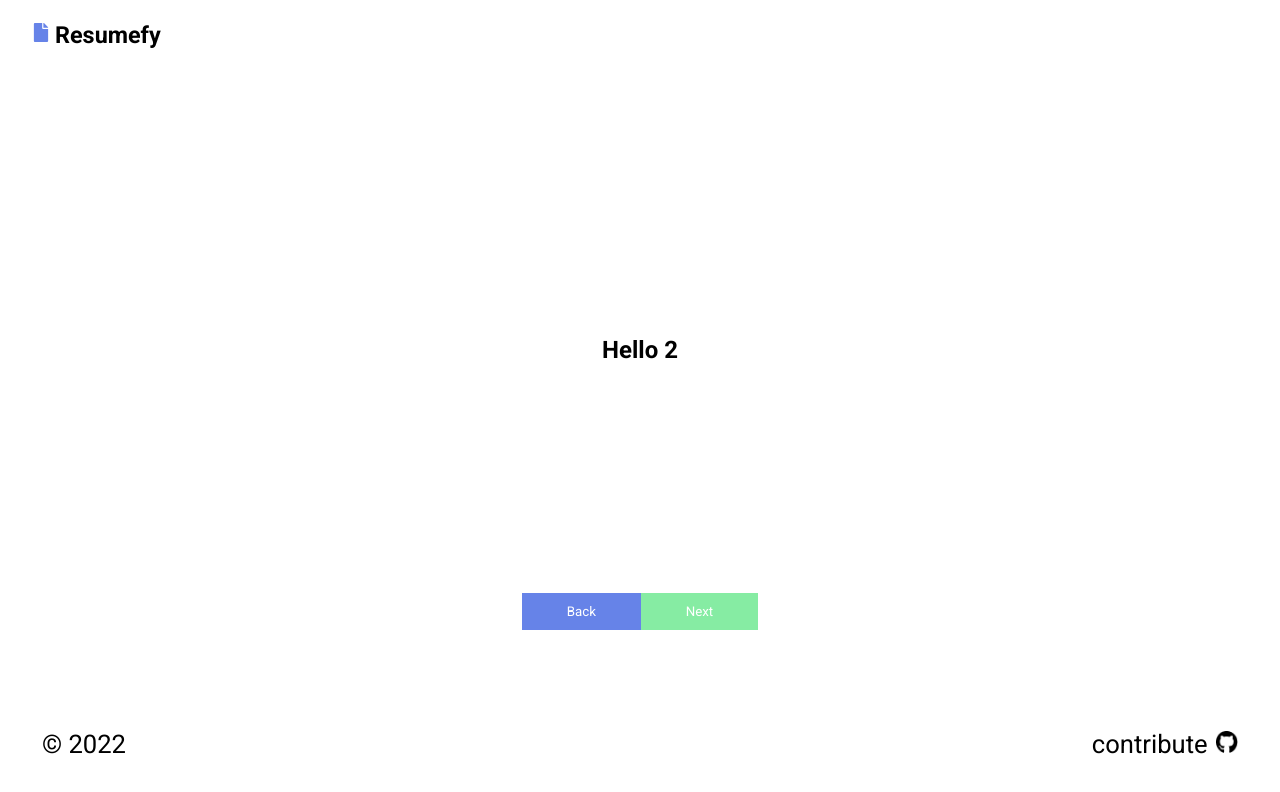
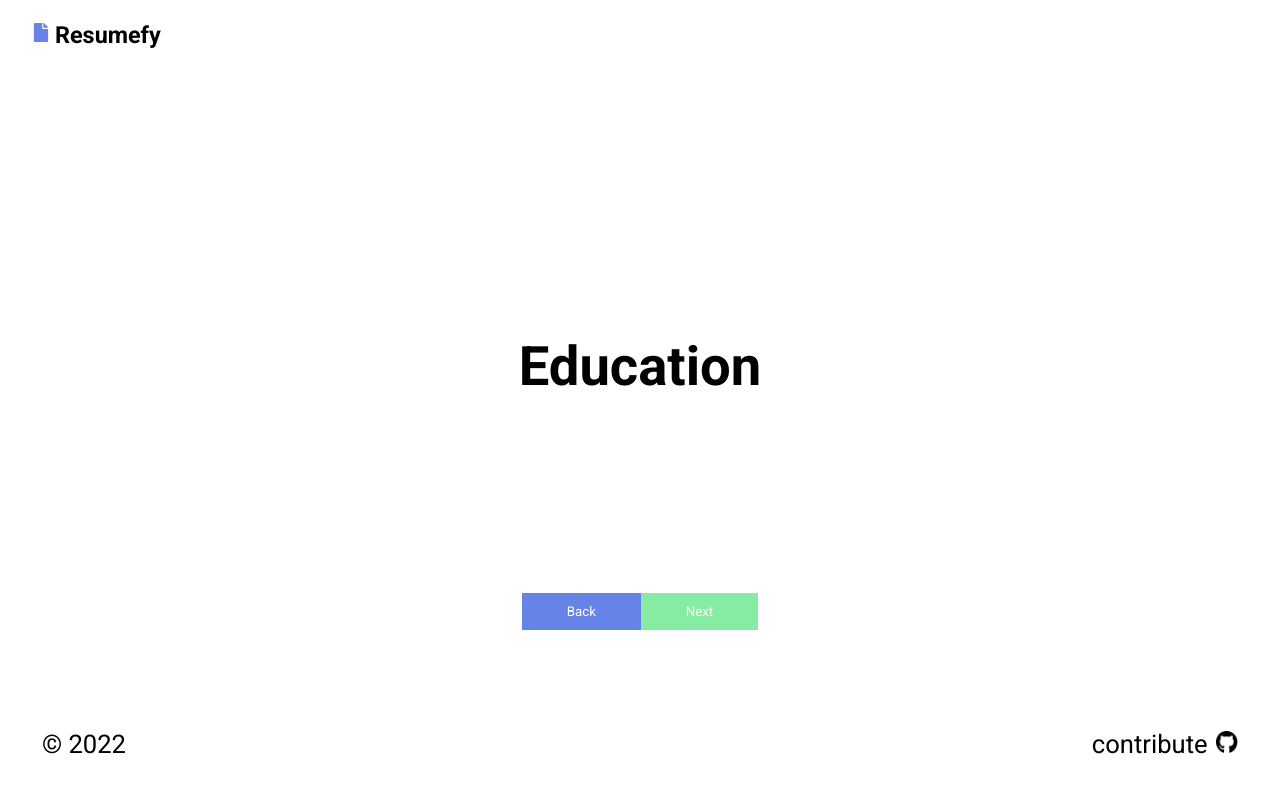
Before and after one commit to okalm-solutions/ResumefyUnique, a React (Create React App) app: page /profile in a window 1280 px wide. Both pictures are taken after a click on the button "Next". Shown: the top 792 px of the page. Built offline with nearby package versions, Linux system fonts and the light colour scheme.

Commit message:
Education Added

```diff
--- /dev/null
+++ b/src/components/Education/EducationSection.jsx
@@ -0,0 +1,13 @@
+import React from 'react'
+import { EducationSectionContainer, Heading } from './EducationSection.styles'
+
+const EducationSection = () => {
+  return (
+    <EducationSectionContainer>
+      <Heading>Education</Heading>
+
+    </EducationSectionContainer>
+  )
+}
+
+export default EducationSection
--- /dev/null
+++ b/src/components/Education/EducationSection.styles.js
@@ -0,0 +1,20 @@
+import styled from "styled-components";
+
+export const EducationSectionContainer = styled.div`
+  display: flex;
+  justify-content: center;
+  max-width: 1200px;
+  height: 70vh;
+  margin: 0 auto;
+  width: 100%;
+  flex-direction: column;
+  align-items: center;
+  `
+
+export const Heading = styled.h1`
+  font-size: 2rem;
+  margin-top: 2rem;
+  @media (min-width: 800px) {
+    font-size: 3.4rem;
+  }
+`;
--- a/src/pages/Resume/Resume.jsx
+++ b/src/pages/Resume/Resume.jsx
@@ -1,6 +1,8 @@
 import React from 'react'
 import {useSelector, useDispatch} from 'react-redux';
 import ProfileSection from "../../components/Profile/ProfileSection"
+import EducationSection from '../../components/Education/EducationSection';
+//import
 import {BackButton, NextButton, ButtonContainer, ResumeContainer} from './Resume.styles'
 import {forward, backward, setProfile} from './ResumeSlice';
 
@@ -36,7 +38,10 @@ export function Resume() {
         case 2:
         return(
             <ResumeContainer>
-                <h2 style={{lineHeight: "70vh", textAlign: "center"}}>Hello 2 </h2>
+                <EducationSection
+                    values={values.profile}
+                    handleChange={handleChahnge}
+                     />
                 <ButtonContainer>
                     <BackButton onClick={()=> dispatch(backward())}>Back</BackButton>
                     <NextButton onClick={()=> dispatch(forward())}>Next</NextButton>
```
